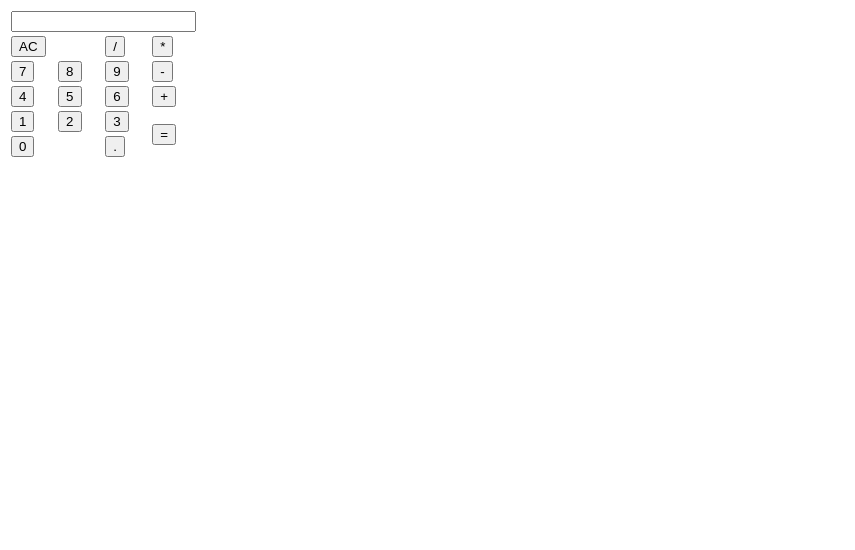
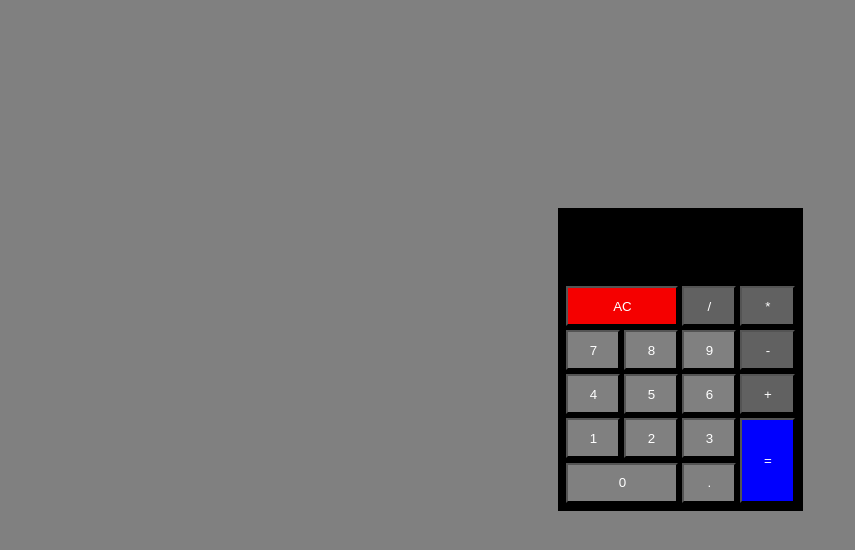
Before and after one commit to salilpatel/Assignment_3B, a plain HTML site: page Problem1/problem1.html in a window 1280 px wide. Shown: the whole page, without its empty margins (0-855 px from the left). Drawn offline with Linux system fonts and the light colour scheme.

Commit message:
problem1

```diff
--- a/Problem1/problem1.css
+++ b/Problem1/problem1.css
@@ -0,0 +1,67 @@
+body{
+  background-color: grey;
+}
+.container{
+  border: 5px solid black;
+  background-color: black;
+  box-shadow: 10px 10px 30px 0px white);
+  position: absolute;
+  margin: 200px 0 0 43%;
+}
+
+.screenTop{
+  background-color: black;
+  color: orange;
+  border: 1px solid black;
+  text-align: right;
+  height: 20px;
+}
+.screen{
+  background-color: black;
+  color: white;
+  border: 1px solid black;
+  text-align: right;
+  font-size: medium;
+  padding: 10px;
+  margin: auto;
+  margin-bottom; 10px;
+  width: 100%;
+}
+
+.operator{
+  background-color: #616161;
+  color: white;
+  curser: pointer;
+  width: 100%;
+  height: 40px;
+  curser: pointer;
+}
+.number{
+  height: 40px;
+  width: 100%;
+  background-color: grey;
+  color: white;
+  curser: pointer;
+}
+.clear{
+  height: 40px;
+  width: 100%;
+  background-color: #f50000;
+  color: white;
+}
+.equalSign{
+  width: 100%;
+  height: 85px;
+  background-color: blue;
+  color: white;
+}
+
+input[type="button"]:hover{
+  curser: pointer;
+  background-color: white;
+  color: black;
+}
+input[type="button"]:active{
+  background-color: beige;
+  color: black;
+}
--- a/Problem1/problem1.html
+++ b/Problem1/problem1.html
@@ -6,6 +6,9 @@
   <body>
     <div class="container">
       <table>
+        <tr>
+          <td colspan="4"><p id="resultText" class="screenTop"></p></td>
+        </tr>
         <tr>
           <td colspan="4""><input type="text" id="result" class="screen"></td>
         </tr>
--- a/Problem1/problem1.js
+++ b/Problem1/problem1.js
@@ -0,0 +1,17 @@
+function display(val){
+  document.getElementById("result").value += val;
+  return val;
+}
+
+function clearScreen(){
+  document.getElementById("result").value = "";
+  document.getElementById("resultText").innerHTML = "";
+}
+
+function solve(){
+  let x = document.getElementById("result").value;
+  let y = eval(x);
+  document.getElementById("resultText").innerHTML = x + " = " + y;
+  document.getElementById("result").value = y;
+  return y;
+}
```
